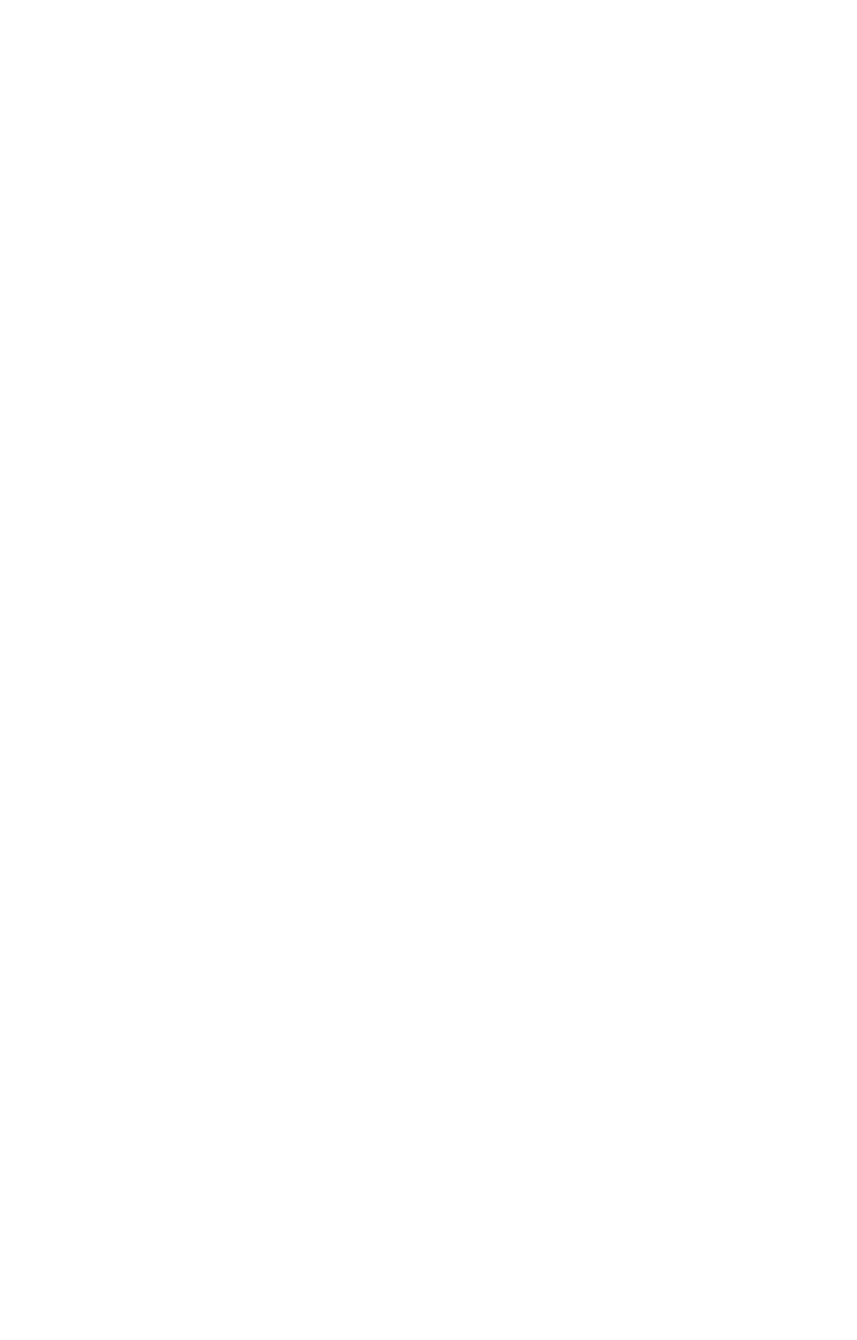
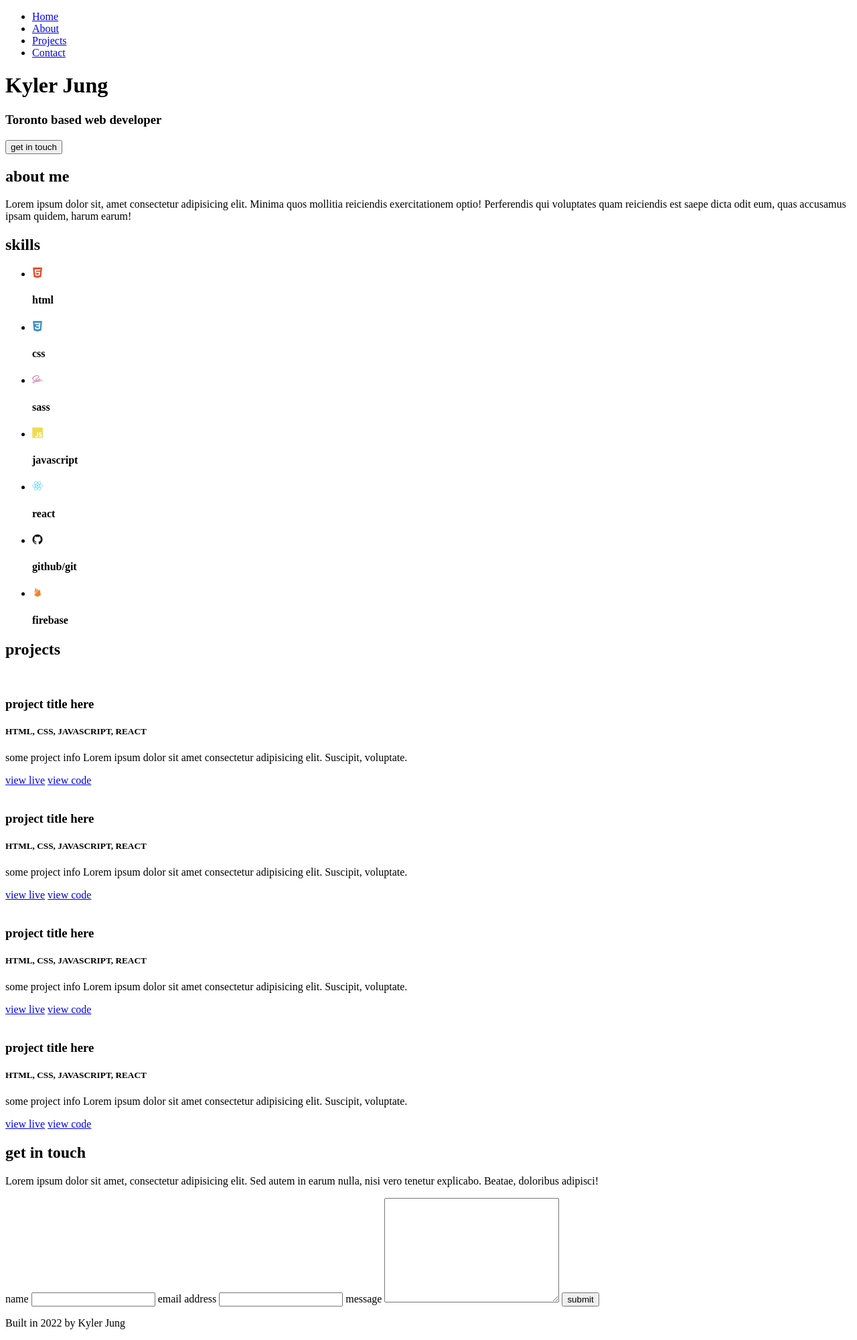
Before and after one commit to KylerJung/portfolio, a plain HTML site: page index.html in a window 1280 px wide. Shown: the whole page at 67% size. Before the commit the page ends 800 px from the top, so only its background shows below. Drawn offline with nearby package versions, Linux system fonts and the light colour scheme.

Commit message:
created and filled html with basic structure

```diff
--- a/index.html
+++ b/index.html
@@ -5,8 +5,193 @@
   <meta http-equiv="X-UA-Compatible" content="IE=edge">
   <meta name="viewport" content="width=device-width, initial-scale=1.0">
   <title>Document</title>
+  <link rel="stylesheet" href="https://cdn.jsdelivr.net/gh/devicons/devicon@v2.15.1/devicon.min.css">
 </head>
 <body>
+  <!-- header goes here -->
+  <header>
+    <div class="wrapper">
+    <!-- nav goes here -->
+      <div class="navContainer">
+        <nav>
+          <ul>
+            <li><a href="#">Home</a></li>
+            <li><a href="#">About</a></li>
+            <li><a href="#">Projects</a></li>
+            <li><a href="#">Contact</a></li>
+          </ul>
+        </nav>
+      </div> <!-- nav ends -->
+
+      <!-- title goes here -->
+      <div class="titleContainer">
+        <h1>Kyler Jung</h1>
+        <h3>Toronto based web developer</h3>
+        <button>get in touch</button>
+      </div><!-- title ends -->
+    </div> <!-- wrapper ends -->
+  </header>
+
+  <main>
+    <div class="wrapper">
+      <!-- about me goes here -->
+      <section id="aboutMeContainer">
+        <h2>about me</h2>
+        <p>Lorem ipsum dolor sit, amet consectetur adipisicing elit. Minima quos mollitia reiciendis exercitationem optio! Perferendis qui voluptates quam reiciendis est saepe dicta odit eum, quas accusamus ipsam quidem, harum earum!</p>
+      </section>
+      <!-- about me ends -->
+
+      <!-- skills section goes here -->
+      <section id="skillsContainer">
+        <h2>skills</h2>
+
+        <div class="iconContainer">
+          <ul>
+            <li>
+              <i class="devicon-html5-plain colored"></i>
+              <h4>html</h4>
+            </li>
+
+            <li>
+              <i class="devicon-css3-plain colored"></i>
+              <h4>css</h4>
+            </li>
+
+            <li>
+              <i class="devicon-sass-original colored"></i>
+              <h4>sass</h4>
+            </li>
+
+            <li>
+              <i class="devicon-javascript-plain colored"></i>
+              <h4>javascript</h4>
+            </li>
+
+            <li>
+              <i class="devicon-react-original colored"></i>
+              <h4>react</h4>
+            </li>
+
+            <li>
+              <i class="devicon-github-original colored"></i>
+              <h4>github/git</h4>
+            </li>
+
+            <li>
+              <i class="devicon-firebase-plain colored"></i>
+              <h4>firebase</h4>
+            </li>
+          </ul>
+        </div>
+      </section>
+      <!-- skills section ends -->
+
+      <!-- projects section -->
+      <section id="projectContainer">
+
+        <h2>projects</h2>
+
+        <div class="allProjectContainer">
+          <div class="singleProjectContainer">
+            <div class="imgContainer">
+              <img src="" alt="">
+            </div>
+            <div class="textContainer">
+              <h3>project title here</h3>
+              <h5>HTML, CSS, JAVASCRIPT, REACT</h4>
+              <p>some project info Lorem ipsum dolor sit amet consectetur adipisicing elit. Suscipit, voluptate.</p>
+              <div class="buttonContainer">
+                <a href="#">view live</a>
+                <a href="#">view code</a>
+              </div>
+            </div>
+          </div>
+
+          <div class="singleProjectContainer alt">
+            <div class="imgContainer">
+              <img src="" alt="">
+            </div>
+            <div class="textContainer">
+              <h3>project title here</h3>
+              <h5>HTML, CSS, JAVASCRIPT, REACT</h4>
+                <p>some project info Lorem ipsum dolor sit amet consectetur adipisicing elit. Suscipit, voluptate.</p>
+                <div class="buttonContainer">
+                  <a href="#">view live</a>
+                  <a href="#">view code</a>
+                </div>
+            </div>
+          </div>
+
+          <div class="singleProjectContainer">
+            <div class="imgContainer">
+              <img src="" alt="">
+            </div>
+            <div class="textContainer">
+              <h3>project title here</h3>
+              <h5>HTML, CSS, JAVASCRIPT, REACT</h4>
+                <p>some project info Lorem ipsum dolor sit amet consectetur adipisicing elit. Suscipit, voluptate.</p>
+                <div class="buttonContainer">
+                  <a href="#">view live</a>
+                  <a href="#">view code</a>
+                </div>
+            </div>
+          </div>
+
+          <div class="singleProjectContainer alt">
+            <div class="imgContainer">
+              <img src="" alt="">
+            </div>
+            <div class="textContainer">
+              <h3>project title here</h3>
+              <h5>HTML, CSS, JAVASCRIPT, REACT</h4>
+                <p>some project info Lorem ipsum dolor sit amet consectetur adipisicing elit. Suscipit, voluptate.</p>
+                <div class="buttonContainer">
+                  <a href="#">view live</a>
+                  <a href="#">view code</a>
+                </div>
+            </div>
+          </div>
+        </div>
+      </section>
+      <!-- projects section ends -->
+
+      <section id="getInTouchContainer">
+        <!-- get in touch section -->
+        <h2>get in touch</h2>
+
+        <div class="socialContainer">
+          <i></i>
+          <i></i>
+          <i></i>
+          <i></i>
+        </div>
+
+        <p>Lorem ipsum dolor sit amet, consectetur adipisicing elit. Sed autem in earum nulla, nisi vero tenetur explicabo. Beatae, doloribus adipisci!</p>
+
+        <div class="formContainer">
+          <form action="" method="get">
+            <label for="name">name</label>
+            <input type="text" name="name" id="name">
+
+            <label for="email">email address</label>
+            <input type="email" name="email" id="email">
+
+            <label for="message">message</label>
+            <textarea name="message" id="message" cols="30" rows="10"></textarea>
+
+            <input type="submit" name="submit" id="submit" value="submit">
+          </form>
+        </div>
+      </section>
+      <!-- get in touch section ends -->
+    </div> <!-- wrapper ends -->
+  </main>
+
+  <footer>
+    <div class="wrapper">
+      <p>Built in 2022 by Kyler Jung</p>
+    </div>
+  </footer>
 
 </body>
 </html>
```
